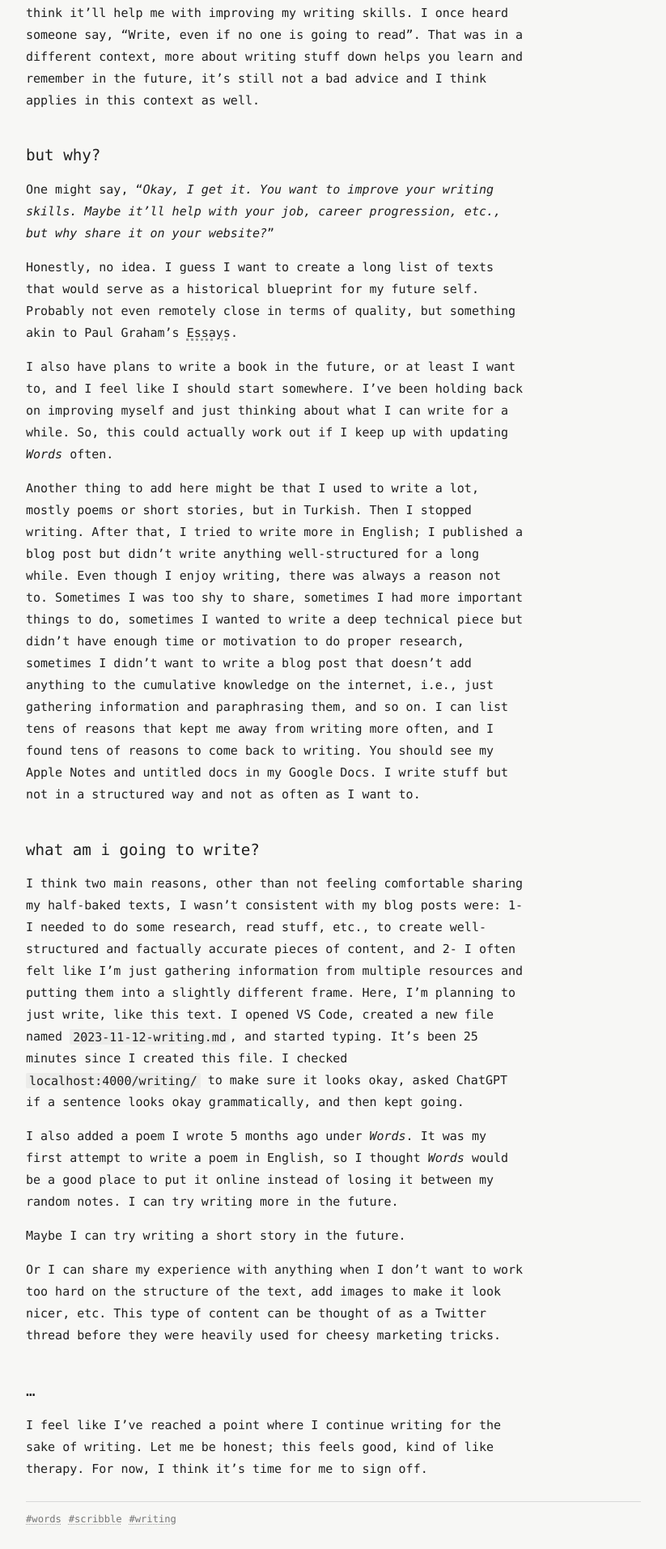
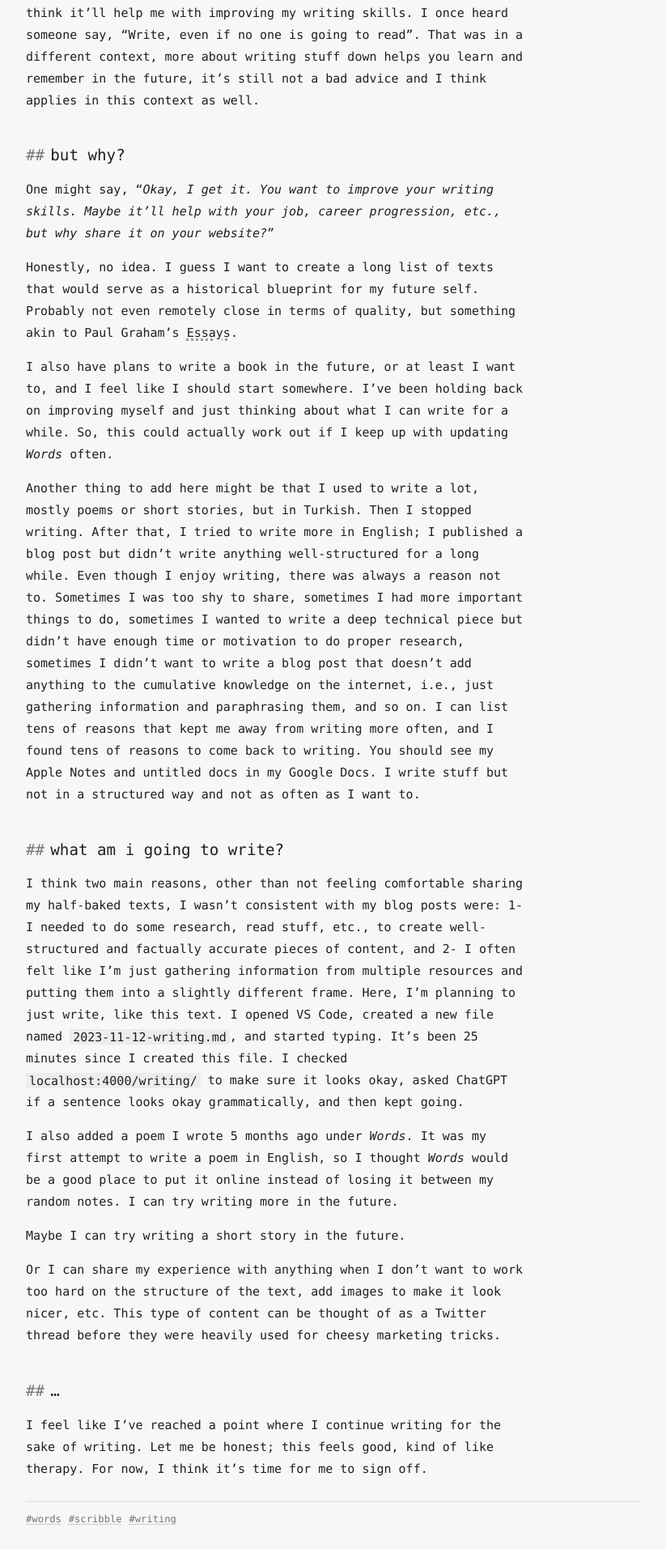
Before and after one commit to bayneri/halil.cetiner.me, a Jekyll site: the page built from _posts/notes/2023-11-12-writing.md, in a window 1280 px wide. Shown: the part 446-2359 px from the top of the page at 81% size, without its empty margins (228-1051 px from the left). Built offline with Jekyll 4.4.1, drawn with Linux system fonts in a browser that asks for light colours.

Commit message:
style(posts): prefix rendered headings

```diff
--- a/assets/css/site.css
+++ b/assets/css/site.css
@@ -160,6 +160,36 @@ a {
 .post > ol,
 .post > blockquote {
   max-width: 68ch;
+}
+
+.post > h2::before,
+.post > h3::before,
+.post > h4::before,
+.post > h5::before,
+.post > h6::before {
+  font-family: "IBM Plex Mono", "SFMono-Regular", Menlo, monospace;
+  color: var(--muted);
+  margin-right: 0.45rem;
+}
+
+.post > h2::before {
+  content: "##";
+}
+
+.post > h3::before {
+  content: "###";
+}
+
+.post > h4::before {
+  content: "####";
+}
+
+.post > h5::before {
+  content: "#####";
+}
+
+.post > h6::before {
+  content: "######";
 }
 
 .eyebrow {
```
